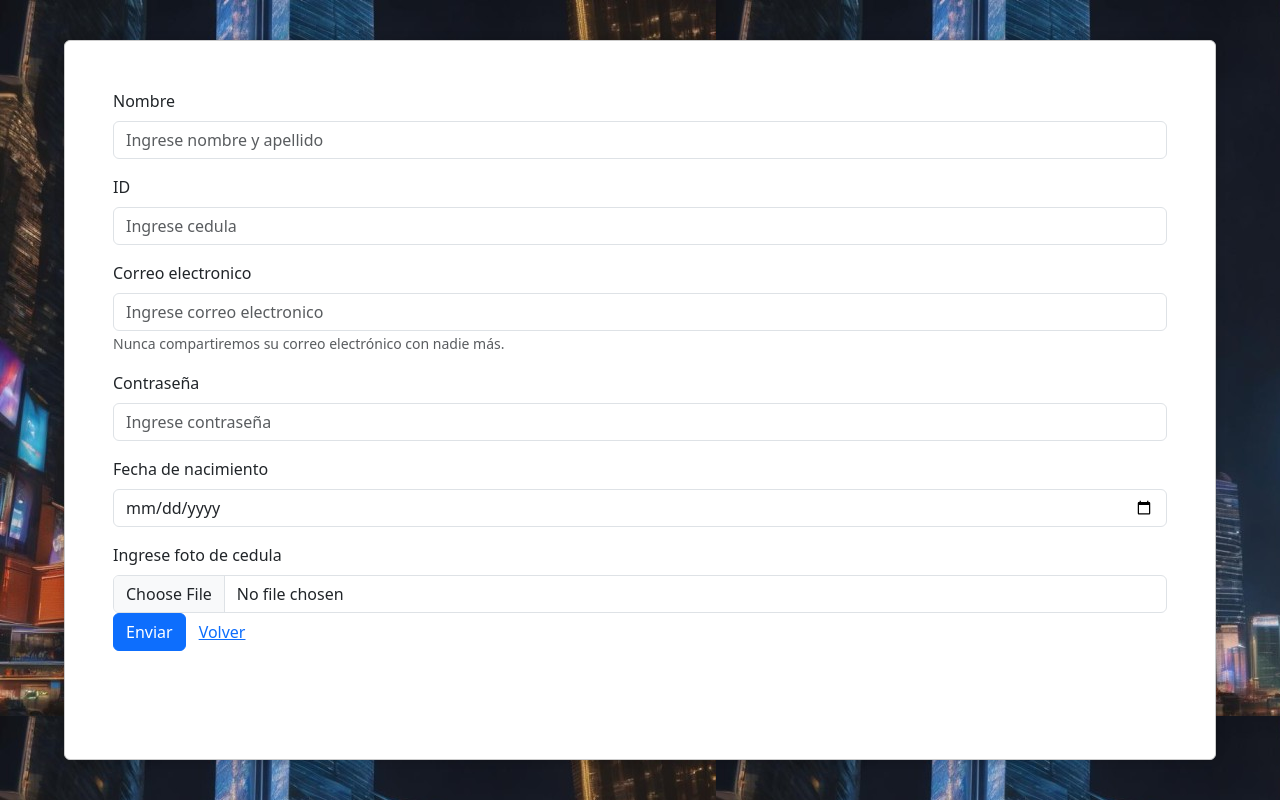
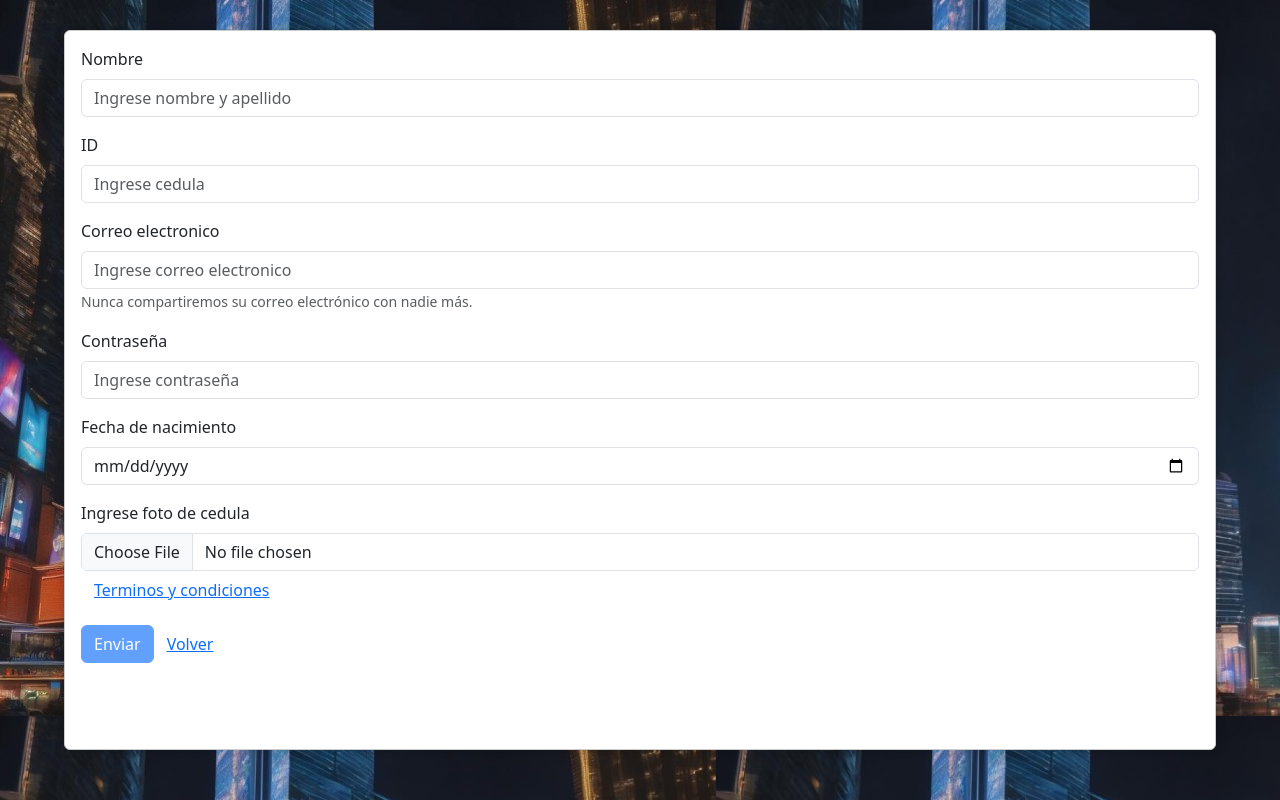
Before and after one commit to teters/ProyectoTIC3, a React (Create React App) app in the folder application/: page /signup in a window 1280 px wide. Built offline with nearby package versions, Linux system fonts and the light colour scheme.

Commit message:
signup con terminos

```diff
--- a/application/src/interfaces/SignUp.js
+++ b/application/src/interfaces/SignUp.js
@@ -4,6 +4,8 @@ import Form from "react-bootstrap/Form";
 import Button from "react-bootstrap/Button";
 import { Link } from "react-router-dom";
 import "./styles/styless.css";
+import Modal from 'react-bootstrap/Modal';
+import FormGroup from "react-bootstrap/esm/FormGroup";
 
 
 function SignUp() {
@@ -15,6 +17,21 @@ function SignUp() {
   const [cedula, setCedula] = useState("");
   const [foto, setFoto] = useState(null);
   const [mensajeRegistro, setMensajeRegistro] = useState(null); // Estado para el mensaje de registro
+
+  const [show, setShow] = useState(false);
+  const handleClose = () => setShow(false);
+  const handleShow = () => setShow(true);
+  const [estado,setEstado] = useState(true);
+
+
+
+  const cambiarEsatdo = () => {
+    setEstado(false);
+    setShow(false);
+
+  }
+
+
 
   // Manejar cambios en el campo de correo electrónico
   const handleEmailChange = (e) => {
@@ -70,13 +87,27 @@ function SignUp() {
 
 
     <div className='login-background d-flex justify-content-center align-items-center 50-w vh-100'>
-    <div className='registrarse p-5 rounded bg-white'>
+    <div className='registrarse p-3 rounded bg-white'>
+
+
+        <Modal show={show} onHide={handleClose}>
+          <Modal.Header closeButton>
+            <Modal.Title>Terminos y condiciones</Modal.Title>
+          </Modal.Header>
+          <Modal.Body>terminos</Modal.Body>
+          <Modal.Footer>
+            <Button variant="primary" onClick={cambiarEsatdo}>
+              Aceptar
+            </Button>
+          </Modal.Footer>
+        </Modal>
 
 
 
 
 
       <Form onSubmit={registrarse}>
+
         <Form.Group className="mb-3" controlId="formName">
           <Form.Label>Nombre</Form.Label>
           <Form.Control
@@ -133,11 +164,22 @@ function SignUp() {
                     accept="image/*" // Solo permite archivos de imagen
 
               />
+
               </Form.Group>
 
-              <Button variant="primary" type="submit">
+              <FormGroup className="mb-3" controlId="boton">
+
+                <Button className="btn btn-link" onClick={handleShow}>
+                  Terminos y condiciones
+                </Button>
+              </FormGroup>
+
+              <Button variant="primary" type="submit" disabled={estado}>
                 Enviar
               </Button>
+
+
+
               <Link to="/">
                 <button type="button" class="btn btn-link" >Volver</button>
 
@@ -148,6 +190,9 @@ function SignUp() {
                 </div>
               )}
             </Form>
+
+
+
         </div>
         </div>
 
--- a/application/src/interfaces/styles/styless.css
+++ b/application/src/interfaces/styles/styless.css
@@ -19,7 +19,7 @@
   padding: 30px; /* Relleno interno, puedes ajustarlo según tus necesidades */
   border: 1px solid #ccc; /* Borde */
   box-shadow: 0 0 10px rgba(0, 0, 0, 0.2); /* Sombra */
-  margin: 0 auto; /* Centrar horizontalmente */
+  margin-bottom: 20px; /* Centrar horizontalmente */
   position: relative;
    /* Ruta a tu imagen de edificios */
   background-repeat: no-repeat;
```
